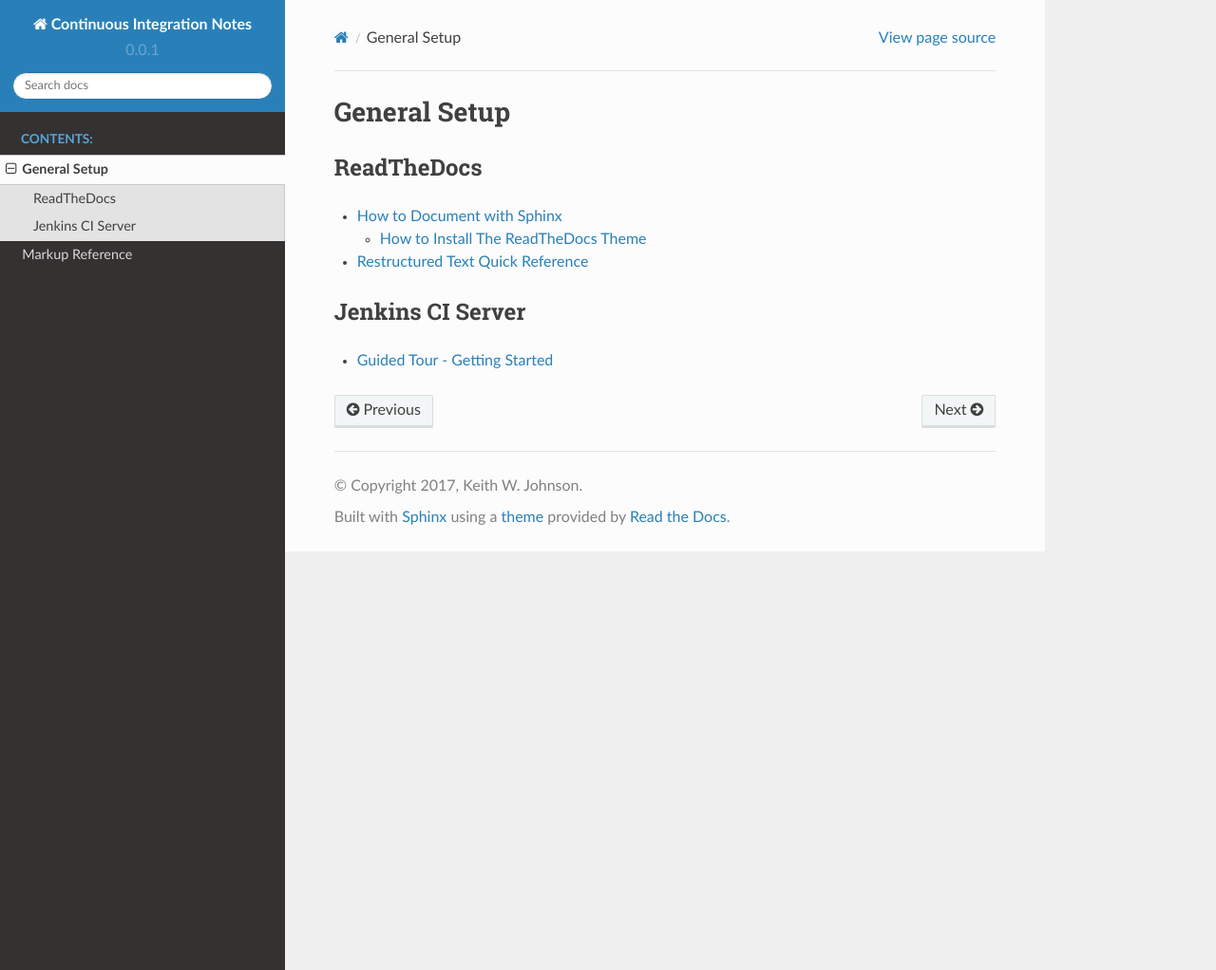
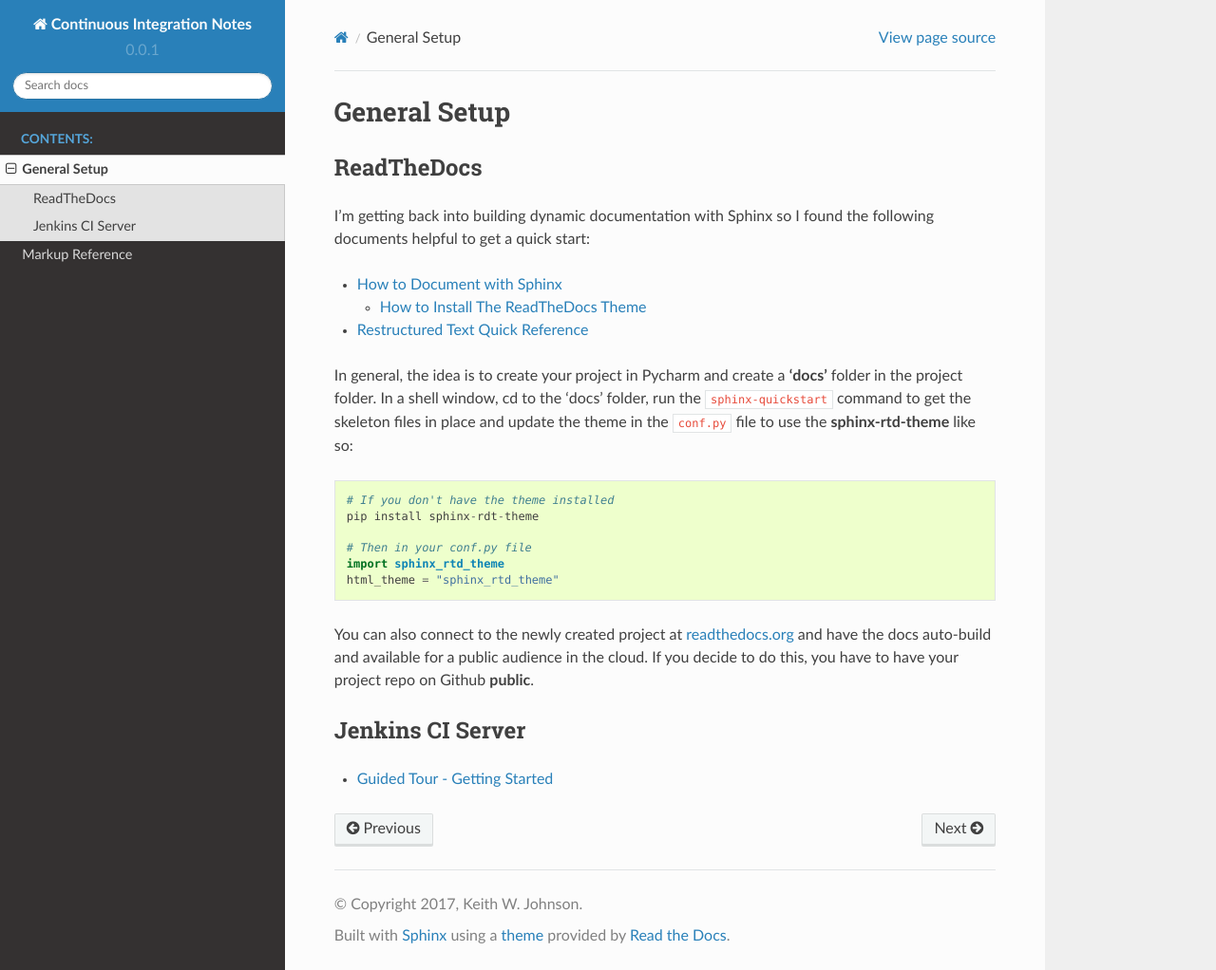
Before and after one commit to hirosh7/jenkins_sample, a Sphinx documentation site: the page built from docs/general_setup.rst, in a window 1280 px wide and 1022 px high. Shown: the whole window at 95% size. Built offline with Sphinx 7.4.7 and the Read the Docs theme 2.0.0, drawn with Linux system fonts in a browser that asks for light colours.

Commit message:
Updated general_setup.rst to add more context to the readthedoc sectio

```diff
--- a/docs/general_setup.rst
+++ b/docs/general_setup.rst
@@ -3,12 +3,31 @@ General Setup
 
 ReadTheDocs
 -----------
+I'm getting back into building dynamic documentation with Sphinx so I found the following documents
+helpful to get a quick start:
+
 * `How to Document with Sphinx <https://www.ibm.com/developerworks/library/os-sphinx-documentation/index.html>`_
 
   * `How to Install The ReadTheDocs Theme <https://github.com/rtfd/sphinx_rtd_theme>`_
 
 * `Restructured Text Quick Reference <docutils.sourceforge.net/docs/user/rst/quickref.html>`_
 
+In general, the idea is to create your project in Pycharm and create a **'docs'** folder in the project folder.
+In a shell window, cd to the 'docs' folder, run the ``sphinx-quickstart`` command to get the skeleton files in place and update
+the theme in the ``conf.py`` file to use the **sphinx-rtd-theme** like so:
+
+.. code-block:: python
+
+   # If you don't have the theme installed
+   pip install sphinx-rdt-theme
+
+   # Then in your conf.py file
+   import sphinx_rtd_theme
+   html_theme = "sphinx_rtd_theme"
+
+You can also connect to the newly created project at `readthedocs.org <https://readthedocs.org>`_ and have the
+docs auto-build and available for a public audience in the cloud. If you decide to do this, you have to have
+your project repo on Github **public**.
 
 Jenkins CI Server
 -----------------
```
